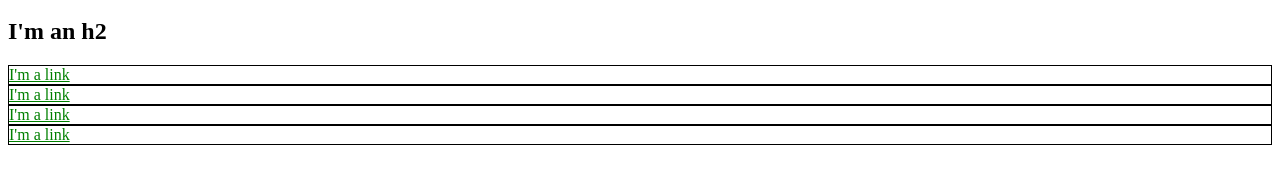
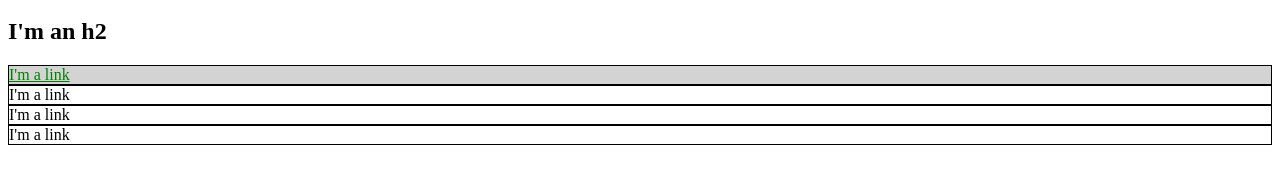
Before and after one commit to brandon2babe/brandon2babe.github.io, a plain HTML site: page index.html in a window 1280 px wide. Shown: the part 136-320 px from the top of the page. Drawn offline with Linux system fonts and the light colour scheme.

Commit message:
Add CSS style sheet, classes and IDs

```diff
--- a/index.html
+++ b/index.html
@@ -3,32 +3,49 @@
   <head>
     <title>Test Page: Don't Panic</title>
     <meta charset="utf-8">
+    <style>
+        a {
+            color: red;
+        }
+
+        #exec-bio {
+            background-color: lightgray;
+
+        }
+        .bio-box a {
+            color: green;
+        }
+        div.bio-box {
+            border: 1px solid black;
+        }
+
+      </style>
   </head>
   <body>
     <h1>I'm an h1</h1>
     <ul>
       <li>
-        <a href="https://example.com/" style="color: red;">Link</a>
+        <a href="https://example.com/">Link</a>
       </li>
       <li>
-        <a href="https://example.com/" style="color: red;">Link</a>
+        <a href="https://example.com/">Link</a>
       </li>
       <li>
-        <a href="https://example.com/" style="color: red;">Link</a>
+        <a href="https://example.com/">Link</a>
       </li>
     </ul>
     <h2>I'm an h2</h2>
-    <div style="border: 1px solid black;">
-      <a href="https://example.com/" style="color: green;">I'm a link</a>
+    <div id="exec-bio" class="bio-box">
+      <a href="https://example.com/">I'm a link</a>
     </div>
-    <div style="border: 1px solid black;">
-      <a href="https://example.com/" style="color: green;">I'm a link</a>
+    <div class="bio-box"
+      <a href="https://example.com/">I'm a link</a>
     </div>
-    <div style="border: 1px solid black;">
-      <a href="https://example.com/" style="color: green;">I'm a link</a>
+    <div class="bio-box"
+      <a href="https://example.com/">I'm a link</a>
     </div>
-    <div style="border: 1px solid black;">
-      <a href="https://example.com/" style="color: green;">I'm a link</a>
+    <div class="bio-box"
+      <a href="https://example.com/">I'm a link</a>
     </div>
   </body>
 </html>
```
